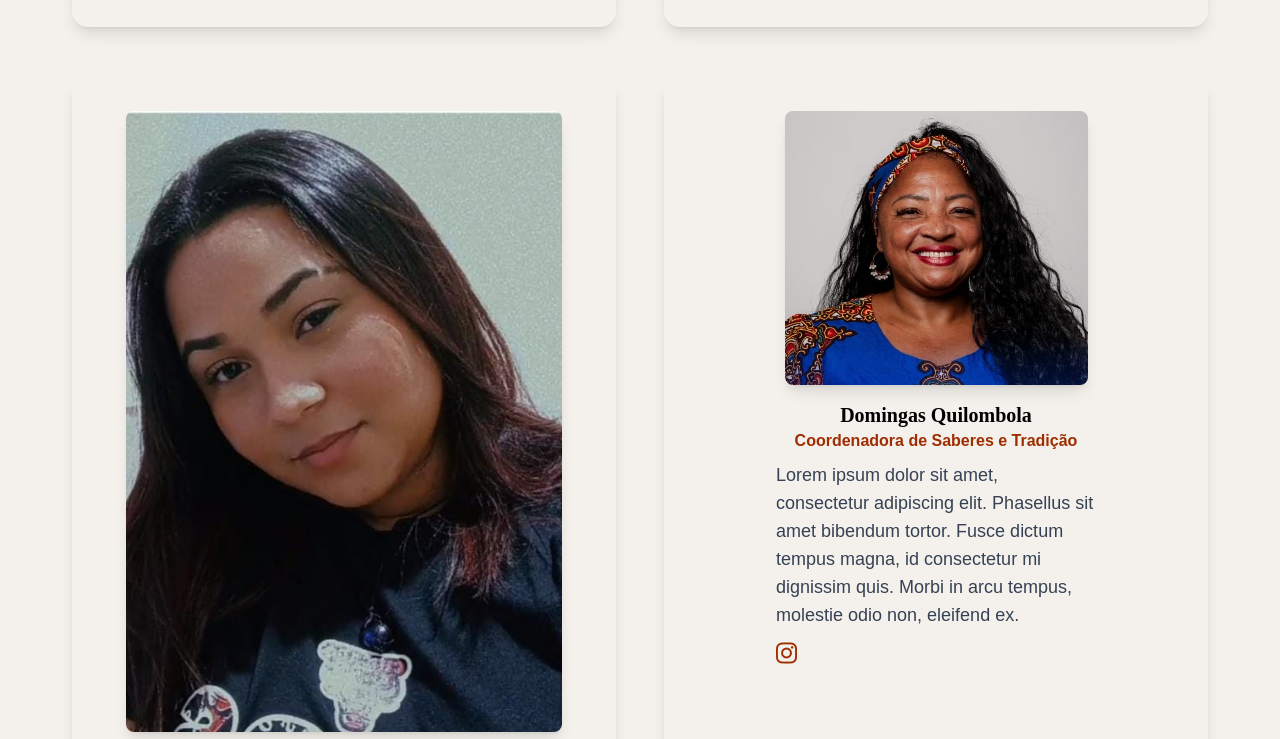
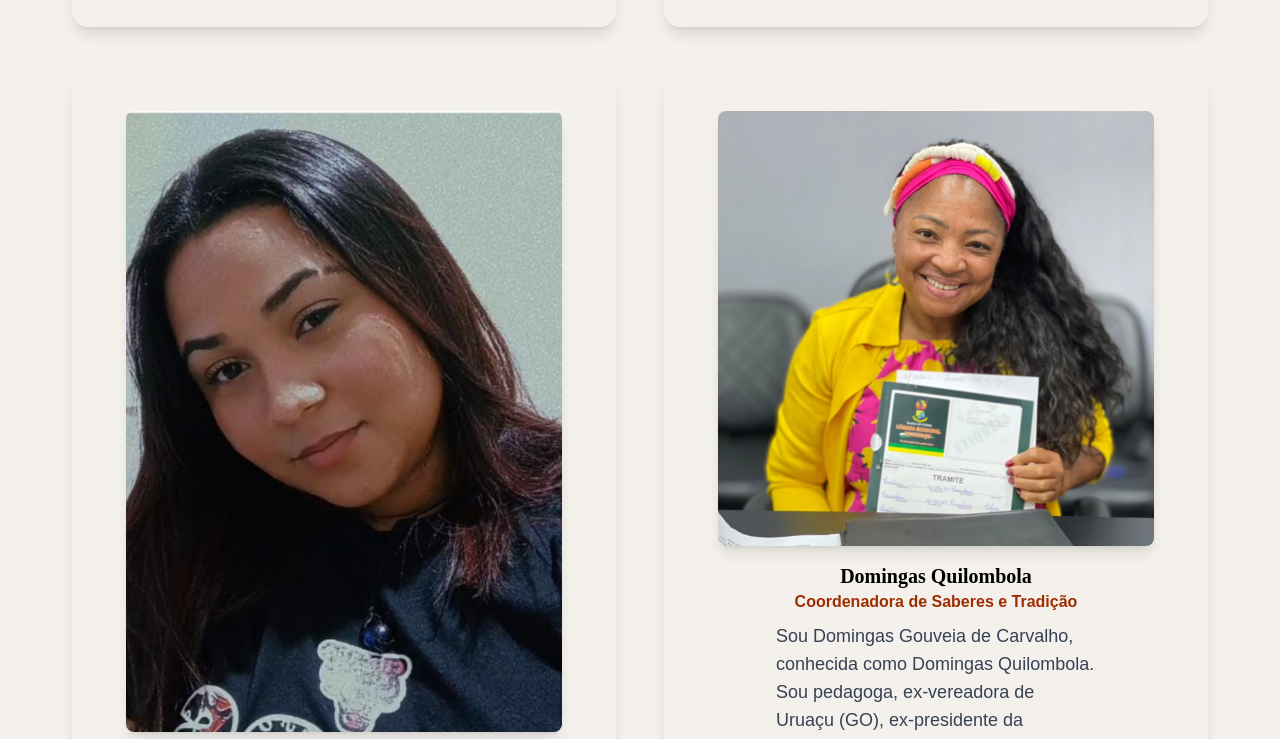
Before and after one commit to rafaeloliveiralopes/site-quilombo-jbv, a Next.js app: page /nossa-equipe in a window 1280 px wide. Shown: the part 1871-2610 px from the top of the page. Built offline with nearby package versions, Linux system fonts and the light colour scheme.

Commit message:
feat(team): update image and text for Domingas Quilombola in  `nossa-equipe` page.

```diff
--- a/src/app/nossa-equipe/page.tsx
+++ b/src/app/nossa-equipe/page.tsx
@@ -32,9 +32,8 @@ const team = [
   {
     name: 'Domingas Quilombola',
     role: 'Coordenadora de Saberes e Tradição',
-    image:
-      '/equipe/domingas-goncalves-coordenadora-de-saberes-da-associacao-quilombola-joao-borges-vieira.png',
-    bio: 'Lorem ipsum dolor sit amet, consectetur adipiscing elit. Phasellus sit amet bibendum tortor. Fusce dictum tempus magna, id consectetur mi dignissim quis. Morbi in arcu tempus, molestie odio non, eleifend ex.',
+    image: '/equipe/foto-domingas-goncalves.jpeg',
+    bio: 'Sou Domingas Gouveia de Carvalho, conhecida como Domingas Quilombola. Sou pedagoga, ex-vereadora de Uruaçu (GO), ex-presidente da Comunidade Quilombola João Borges Vieira e atualmente atuo como coordenadora da CONAQ. Minha trajetória é marcada pela luta por moradia, educação e direitos das comunidades quilombolas, sempre com o compromisso de fortalecer nossa identidade e garantir justiça social.',
     socials: {
       instagram: 'https://instagram.com',
     },
```
Also changed, not shown: public/equipe/domingas-goncalves-coordenadora-de-saberes-da-associacao-quilombola-joao-borges-vieira.png (deleted), public/equipe/foto-domingas-goncalves.jpeg (added).
